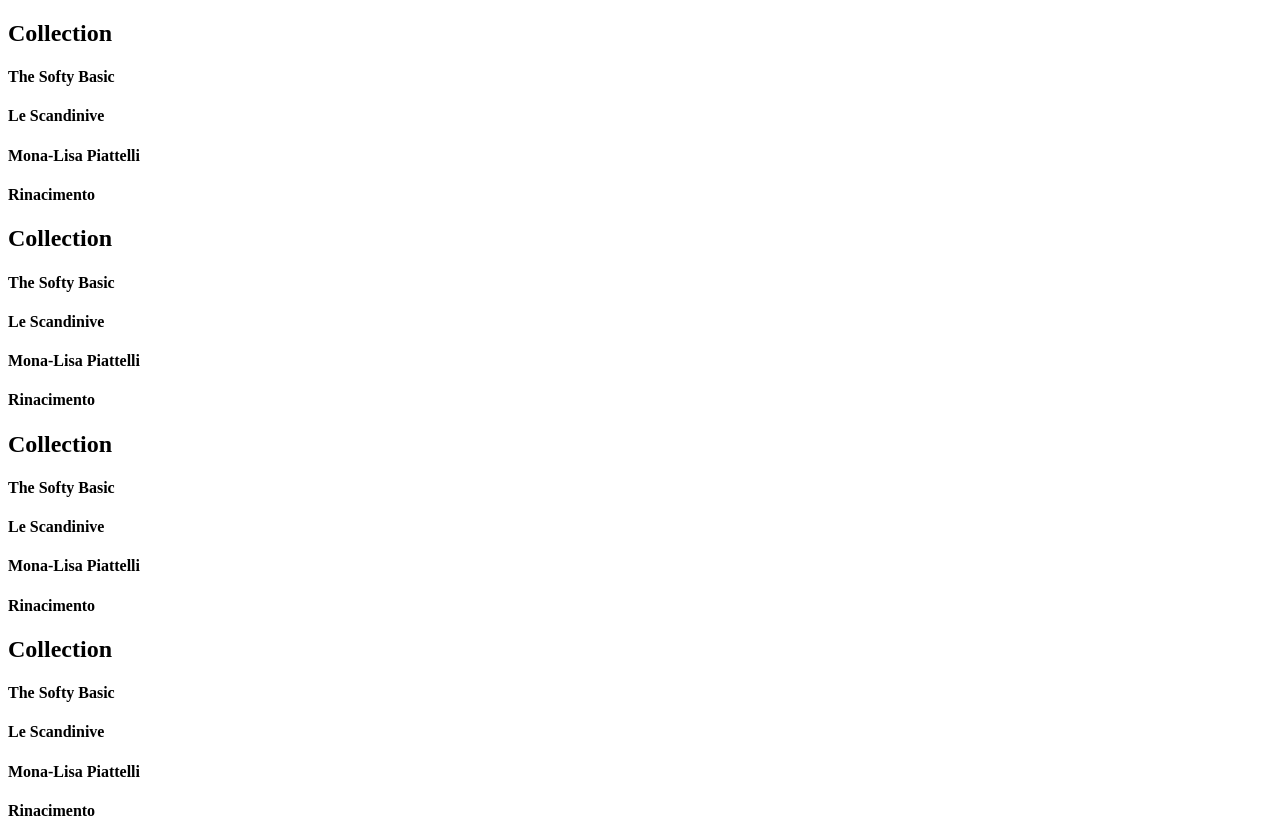
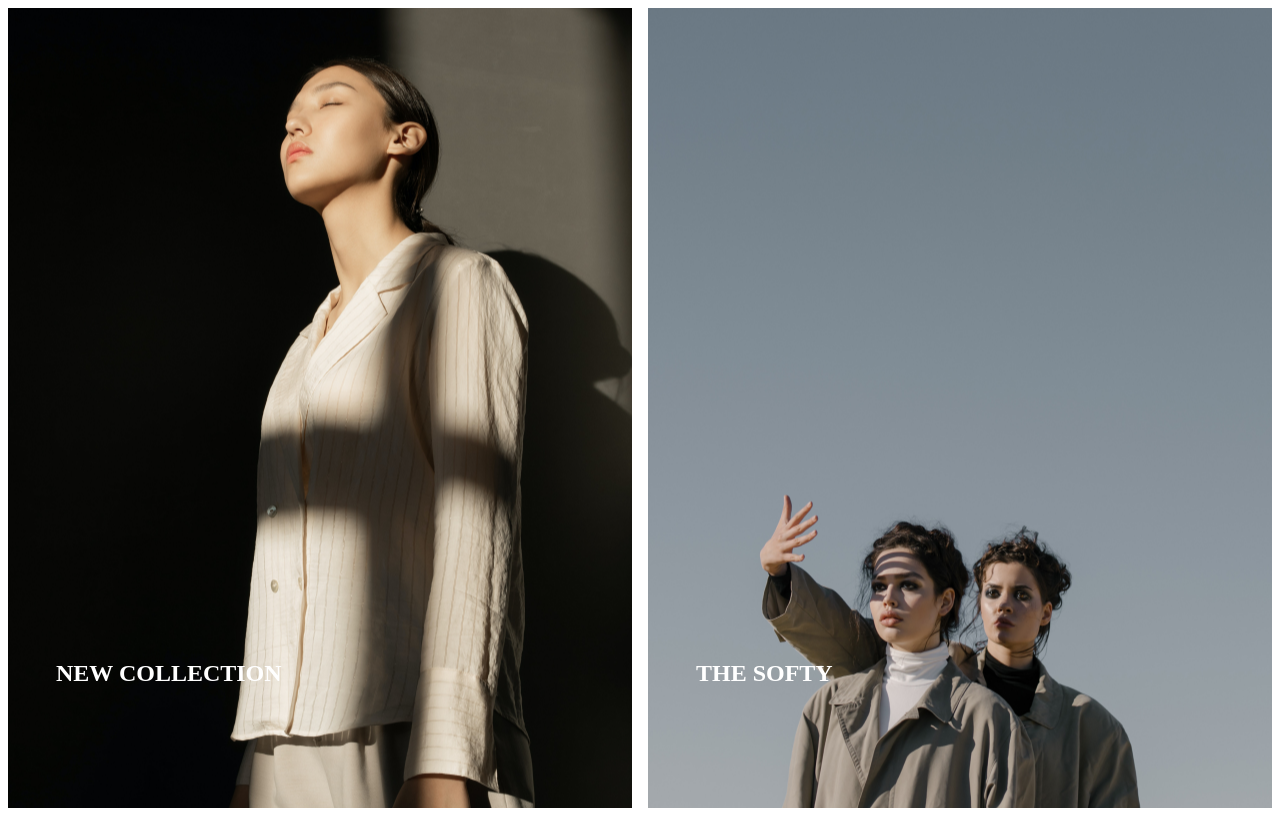
Before and after one commit to camillejustine/piattelli, a React (Create React App) app: page / in a window 1280 px wide. Shown: the top 818 px of the page. Built offline with nearby package versions, Linux system fonts and the light colour scheme.

Commit message:
Added styling and text

```diff
--- a/src/components/Hero/Hero.tsx
+++ b/src/components/Hero/Hero.tsx
@@ -1,22 +1,48 @@
 import { CSSProperties } from "react";
-import heroPic1 from "./components/assets/hero1.png";
+import heroPic1 from "../../assets/hero1.png";
+import heroPic2 from "../../assets/hero2.png";
 
 function Footer() {
   return (
-    <div style={flexCenter}>
-      <div style={heroPic}></div>
-      <div></div>
+    <div style={heroContainer}>
+      <div style={heroPicLeft}>
+        <h2 style={heroTitle}>NEW COLLECTION</h2>
+      </div>
+      <div style={heroPicRight}>
+        <h2 style={heroTitle}>THE SOFTY</h2>
+      </div>
     </div>
   );
 }
 
-const heroPic: CSSProperties = {
+const heroPicLeft: CSSProperties = {
   backgroundImage: `url(${heroPic1})`,
+  width: "40rem",
+  height: "50rem",
+  backgroundPosition: "center",
+  objectFit: "cover",
+  marginRight: ".5rem",
 };
 
-const flexCenter: CSSProperties = {
+const heroPicRight: CSSProperties = {
+  backgroundImage: `url(${heroPic2})`,
+  width: "40rem",
+  height: "50rem",
+  backgroundPosition: "center",
+  objectFit: "cover",
+  marginLeft: ".5rem",
+};
+
+const heroContainer: CSSProperties = {
   display: "flex",
   justifyContent: "center",
 };
 
+const heroTitle: CSSProperties = {
+  color: "white",
+  position: "absolute",
+  top: "40rem",
+  marginLeft: "3rem",
+};
+
 export default Footer;
--- a/src/components/layout.tsx
+++ b/src/components/layout.tsx
@@ -1,13 +1,15 @@
-import Header from './header/Header'
-import Footer from './footer/Footer';
+import Header from "./header/Header";
+import Footer from "./footer/Footer";
+import Hero from "./hero/Hero";
 
 function Layout() {
-    return (
-      <div>
-        <Header/>
-        <Footer/>
-      </div>
-    )
+  return (
+    <div>
+      <Header />
+      <Hero />
+      <Footer />
+    </div>
+  );
 }
 
 export default Layout;
```
